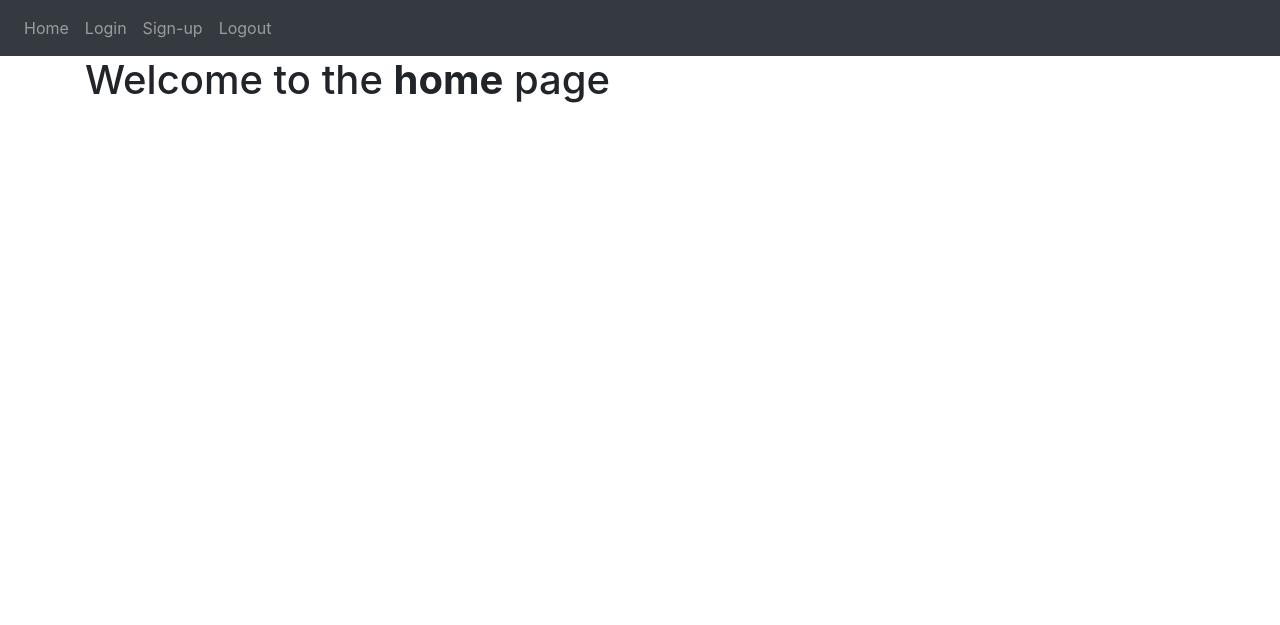
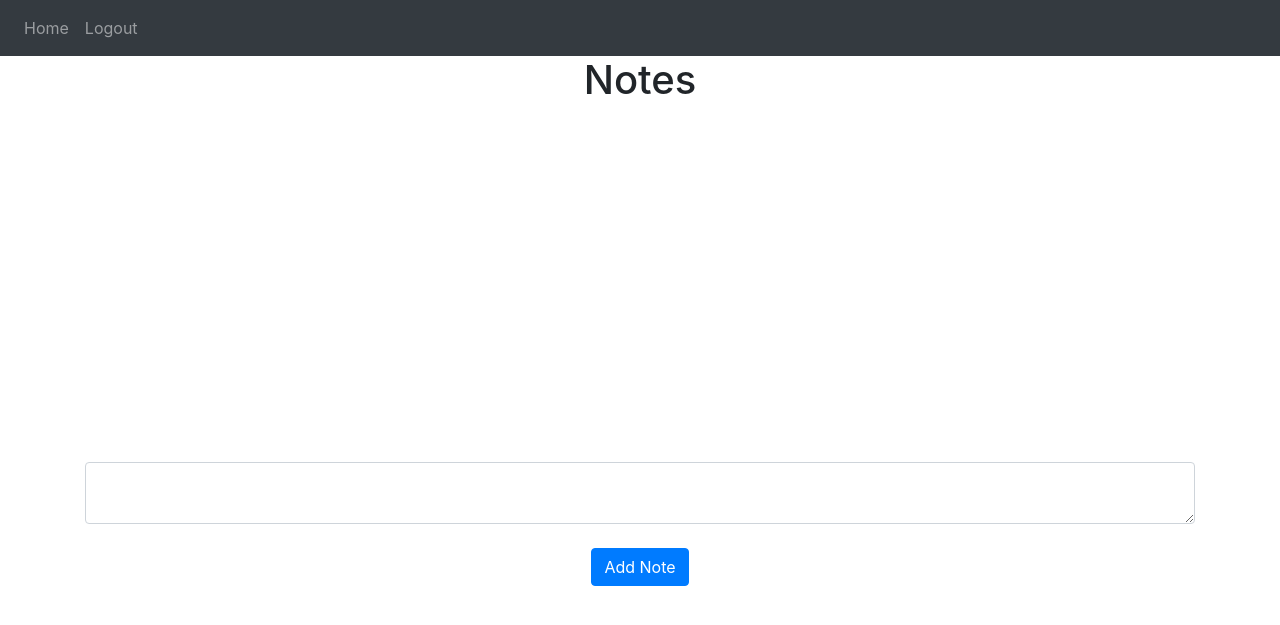
Before and after one commit to JackZiyangChen/FlaskLogin, a Flask app: page / in a window 1280 px wide. Shown: the top 625 px of the page. Run offline with Flask 2, Linux system fonts and the light colour scheme; a user stored in the database is signed in; data comes from the database, SQL or seed files in the repository; both versions use the stored data as it was after the commit; some libraries are stand-ins or nearby versions.

Commit message:
Created add note functionality

```diff
--- a/website/auth.py
+++ b/website/auth.py
@@ -27,7 +27,7 @@
         else:
             flash('user does not exist!',category='error')
 
-    return render_template("login.html")  # NOTE: variable can be passed through method parameter
+    return render_template("login.html", user=current_user)  # NOTE: variable can be passed through method parameter
 
 
 @auth.route('/logout')
@@ -73,6 +73,4 @@
             flash('successfully created an account', category='success')
             return redirect(url_for('views.home'))
 
-
-
-    return render_template("signup.html")
+    return render_template("signup.html", user=current_user)
--- a/website/models.py
+++ b/website/models.py
@@ -7,7 +7,7 @@
 class Note(db.Model): # Create a Note table
     id = db.Column(db.Integer, primary_key=True)
     data = db.Column(db.String(10000))
-    date = db.Column(db.DateTime(timezone=True), default=func.now)
+    date = db.Column(db.DateTime(timezone=True), default=func.now())
     user_id = db.Column(db.Integer, db.ForeignKey('user.id')) # establish a foreign key to authenticate user id
     # NOTE: A foreign key that connects to a column from another table
     # used to denote one to many relationships
--- a/website/templates/base.html
+++ b/website/templates/base.html
@@ -18,10 +18,13 @@
             </button>
             <div class="collapse navbar-collapse" id="navbar">
                 <div class="navbar-nav">
+                    {% if user.is_authenticated %}
                     <a class="nav-item nav-link" id="home" href="/home">Home</a>
+                    <a class="nav-item nav-link" id="logout" href="/logout">Logout</a>
+                    {% else %}
                     <a class="nav-item nav-link" id="login" href="/login">Login</a>
                     <a class="nav-item nav-link" id="signUp" href="/sign-up">Sign-up</a>
-                    <a class="nav-item nav-link" id="logout" href="/logout">Logout</a>
+                    {% endif %}
                 </div>
             </div>
         </nav>
--- a/website/templates/home.html
+++ b/website/templates/home.html
@@ -2,5 +2,18 @@
 {% block title %}home{% endblock %}
 
 {% block content %}
-<h1>Welcome to the <b>home</b> page</h1>
+<h1 align="center">Notes</h1>
+<ul class="list-group list-group-flush" style="height:350px;overflow-y:scroll" id="notes">
+    {% for note in user.notes%}
+    <li class="list-group-item"><div style="width: 500px">{{ note.data }}</div>
+        <span style="float:right">{{ note.date }}</span></li>
+    {% endfor %}
+</ul>
+<form method="post">
+    <textarea name="note" id="note" class="form-control"></textarea>
+    <br>
+    <div align="center">
+        <button type="submit" class="btn btn-primary">Add Note</button>
+    </div>
+</form>
 {% endblock %}
--- a/website/views.py
+++ b/website/views.py
@@ -1,11 +1,23 @@
-from flask import Blueprint, render_template
+from flask import Blueprint, render_template, request, flash
 from flask_login import login_required, current_user
+from .models import Note
+from . import db
 
 
 views = Blueprint('views', __name__) #establish a blueprint for subviews
 
-@views.route('/')
-@views.route('/home') # decorator
+@views.route('/', methods=['GET','POST'])
+# @views.route('/home', methods=['GET', 'POST'])
 @login_required
-def home(): #redirect user to home page whenever '/' is the input
-    return render_template("home.html")
+def home(): # redirect user to home page whenever '/' is the input
+    if request.method =='POST':
+        note = request.form.get("note")
+        if len(note) < 1:
+            flash('Note is too short', category='error')
+        else:
+            new_note = Note(data=note, user_id=current_user.id)
+            db.session.add(new_note)
+            db.session.commit()
+            flash('Successfully added note', category='success')
+
+    return render_template("home.html",user=current_user)
```
Also changed, not shown: website/database.db.
